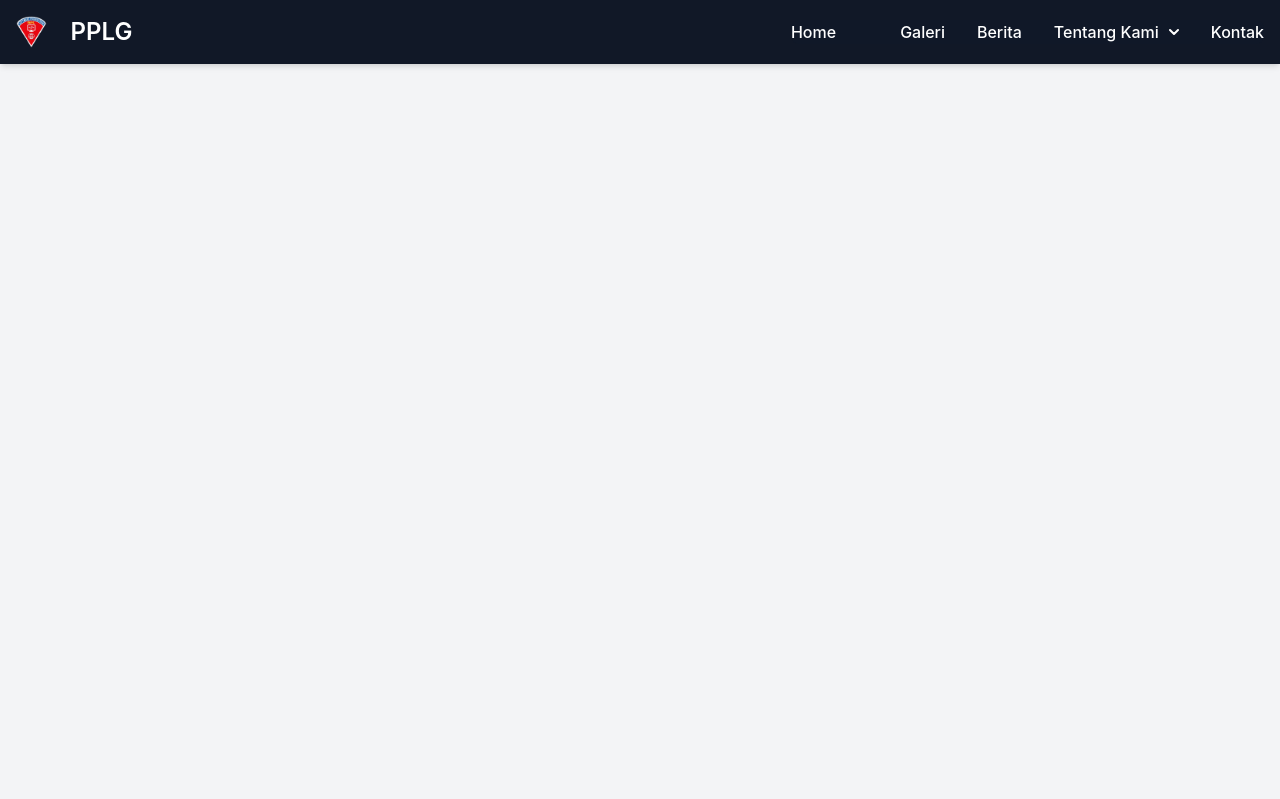
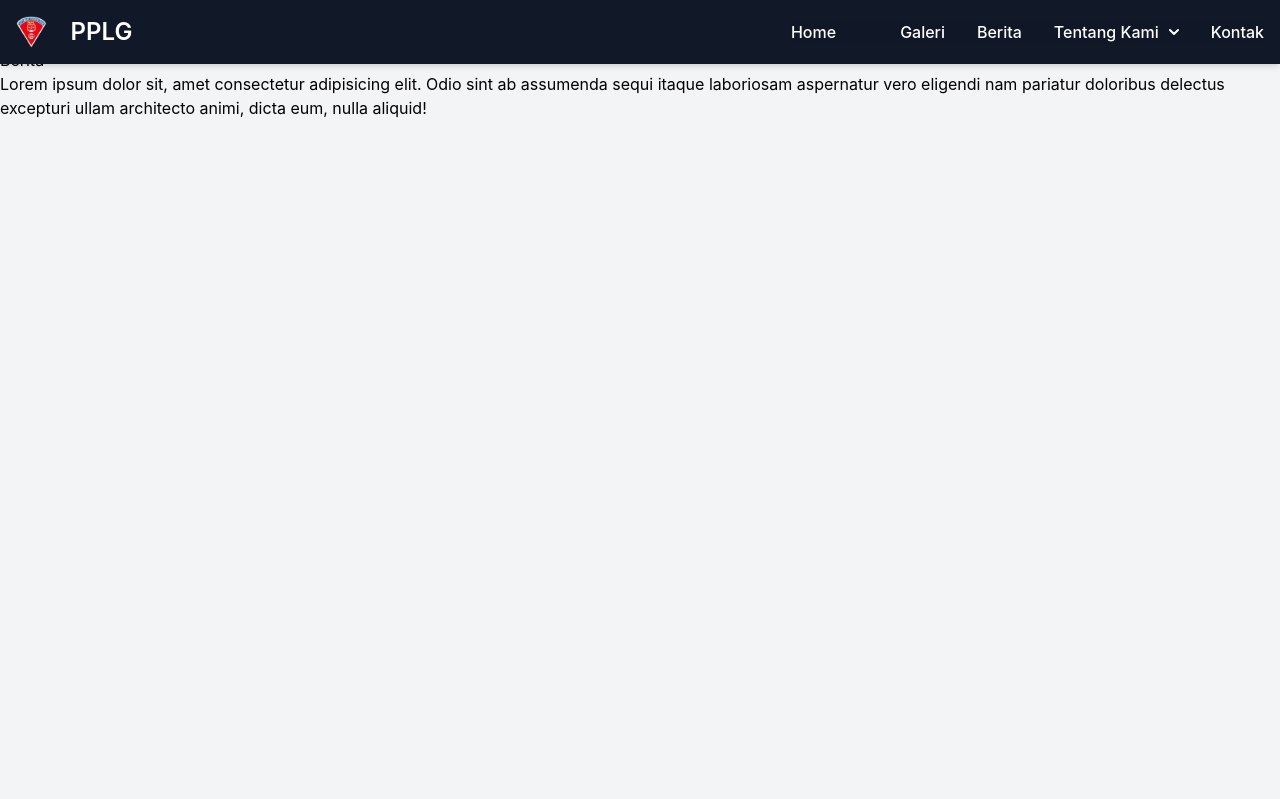
Before and after one commit to Haris2303/si-pplg, a Laravel app: template resources/views/berita.blade.php in a window 1280 px wide. Shown: the top 799 px of the page. Run offline with Laravel 12, Linux system fonts and the light colour scheme; the template is opened without the code that fills it, so the values that code supplies are empty; style sheets or scripts are compiled from the project's sources; some libraries are stand-ins or nearby versions.

Commit message:
feat: tambah paragraf di berita

```diff
--- a/resources/views/berita.blade.php
+++ b/resources/views/berita.blade.php
@@ -1,3 +1,6 @@
 <x-web-layout>
     <h1>Berita</h1>
+    <p>Lorem ipsum dolor sit, amet consectetur adipisicing elit. Odio sint ab assumenda sequi itaque laboriosam
+        aspernatur vero eligendi nam pariatur doloribus delectus excepturi ullam architecto animi, dicta eum, nulla
+        aliquid!</p>
 </x-web-layout>
```
